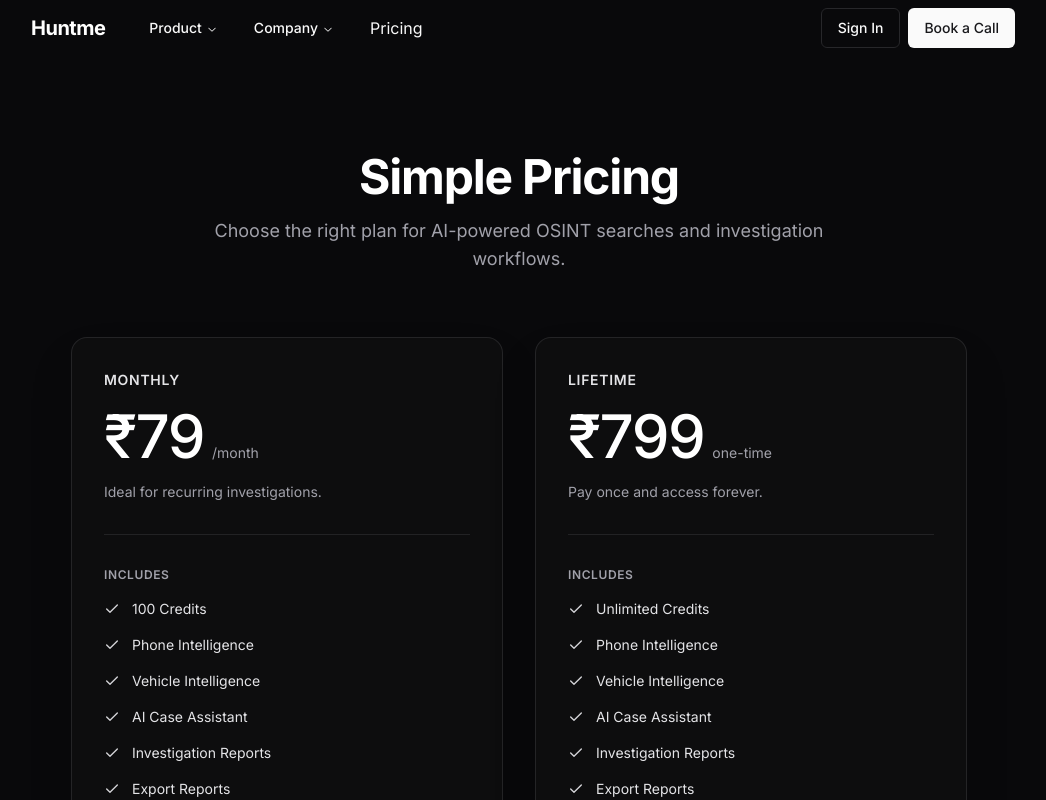
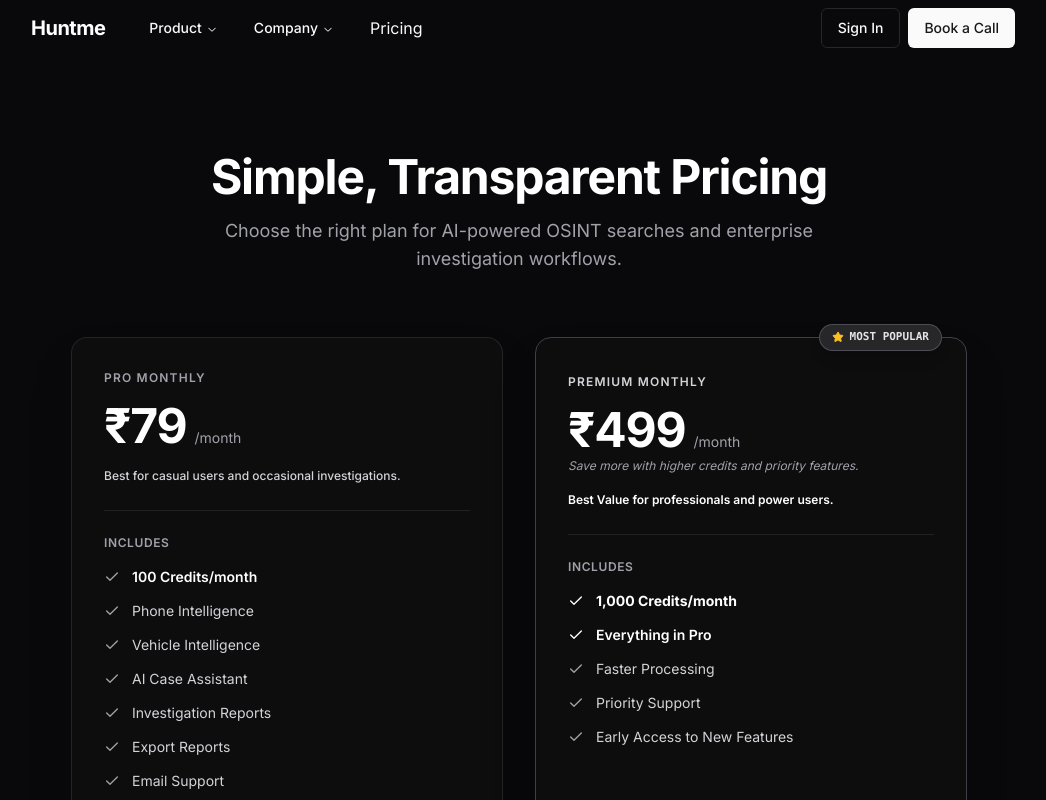
Before and after one commit to weanonymous01/Huntme-Osint, a Next.js app: page /pricing in a window 1280 px wide. Shown: the top 800 px of the page, without its empty margins (121-1167 px from the left). Built offline with nearby package versions, Linux system fonts and the light colour scheme.

Commit message:
feat: update pricing page with Pro Monthly (₹79) and Premium Monthly (₹499) plans

```diff
--- a/app/pricing/page.tsx
+++ b/app/pricing/page.tsx
@@ -3,7 +3,7 @@
 import React from 'react';
 import { Header } from '@/components/ui/header-3';
 import { Footer } from '@/components/ui/footer';
-import { Check, ArrowRight } from 'lucide-react';
+import { Check, ArrowRight, Star } from 'lucide-react';
 
 export default function PricingPage() {
   return (
@@ -15,71 +15,72 @@
           {/* Header Section */}
           <div className="flex flex-col items-center text-center gap-4 max-w-2xl mx-auto">
             <h1 className="text-4xl sm:text-5xl font-bold tracking-tight text-white">
-              Simple Pricing
+              Simple, Transparent Pricing
             </h1>
             <p className="text-base sm:text-lg text-zinc-400 leading-relaxed">
-              Choose the right plan for AI-powered OSINT searches and investigation workflows.
+              Choose the right plan for AI-powered OSINT searches and enterprise investigation workflows.
             </p>
           </div>
 
           {/* Pricing Cards Grid */}
-          <div className="grid grid-cols-1 md:grid-cols-2 gap-6 lg:gap-8 max-w-4xl mx-auto pt-4">
-            {/* Plan 1: Monthly */}
+          <div className="grid grid-cols-1 md:grid-cols-2 gap-8 max-w-4xl mx-auto pt-4 items-stretch">
+
+            {/* Plan 1: Pro Monthly */}
             <div className="rounded-2xl border border-zinc-800/90 bg-[#0d0d0e] p-8 flex flex-col justify-between shadow-2xl transition-all duration-300 hover:border-zinc-700">
               <div>
                 {/* Plan Header */}
                 <div className="space-y-4">
-                  <h3 className="text-sm font-semibold text-zinc-200 tracking-wider uppercase">
-                    MONTHLY
+                  <h3 className="text-xs font-semibold text-zinc-400 tracking-widest uppercase">
+                    PRO MONTHLY
                   </h3>
                   <div className="flex items-baseline gap-2">
-                    <span className="text-5xl sm:text-6xl font-medium tracking-tight text-white">
+                    <span className="text-5xl font-bold tracking-tight text-white">
                       ₹79
                     </span>
                     <span className="text-sm text-zinc-400 font-normal">
                       /month
                     </span>
                   </div>
-                  <p className="text-sm text-zinc-400">
-                    Ideal for recurring investigations.
+                  <p className="text-xs text-zinc-300 font-medium leading-relaxed">
+                    Best for casual users and occasional investigations.
                   </p>
                 </div>
 
                 {/* Divider */}
-                <div className="border-b border-zinc-800/80 my-8" />
+                <div className="border-b border-zinc-800/80 my-6" />
 
                 {/* Features List */}
                 <div className="space-y-4">
                   <p className="text-xs font-semibold text-zinc-400 uppercase tracking-wider">
                     Includes
                   </p>
-                  <ul className="space-y-4 text-sm">
+                  <ul className="space-y-3.5 text-sm">
                     <li className="flex items-center gap-3 text-zinc-200">
-                      <Check className="size-4 text-zinc-300 shrink-0" />
-                      <span>100 Credits</span>
+                      <Check className="size-4 text-zinc-400 shrink-0" />
+                      <span className="font-semibold text-white">100 Credits/month</span>
                     </li>
-                    <li className="flex items-center gap-3 text-zinc-200">
-                      <Check className="size-4 text-zinc-300 shrink-0" />
+                    <li className="flex items-center gap-3 text-zinc-300">
+                      <Check className="size-4 text-zinc-400 shrink-0" />
                       <span>Phone Intelligence</span>
                     </li>
-                    <li className="flex items-center gap-3 text-zinc-200">
-                      <Check className="size-4 text-zinc-300 shrink-0" />
+                    <li className="flex items-center gap-3 text-zinc-300">
+                      <Check className="size-4 text-zinc-400 shrink-0" />
                       <span>Vehicle Intelligence</span>
                     </li>
-                    <li className="flex items-center gap-3 text-zinc-200">
-                      <Check className="size-4 text-zinc-300 shrink-0" />
+                    <li className="flex items-center gap-3 text-zinc-300">
+                      <Check className="size-4 text-zinc-400 shrink-0" />
                       <span>AI Case Assistant</span>
                     </li>
-                    <li className="flex items-center gap-3 text-zinc-200">
-                      <Check className="size-4 text-zinc-300 shrink-0" />
+                    <li className="flex items-center gap-3 text-zinc-300">
+                      <Check className="size-4 text-zinc-400 shrink-0" />
                       <span>Investigation Reports</span>
                     </li>
-                    <li className="flex items-center gap-3 text-zinc-200">
-                      <Check className="size-4 text-zinc-300 shrink-0" />
+                    <li className="flex items-center gap-3 text-zinc-300">
+                      <Check className="size-4 text-zinc-400 shrink-0" />
                       <span>Export Reports</span>
                     </li>
-                    <li className="flex items-center gap-3 text-zinc-200">
-                      <Check className="size-4 text-zinc-300 shrink-0" />
+                    <li className="flex items-center gap-3 text-zinc-300">
+                      <Check className="size-4 text-zinc-400 shrink-0" />
                       <span>Email Support</span>
                     </li>
                   </ul>
@@ -90,7 +91,7 @@
               <div className="pt-8">
                 <a
                   href="/login"
-                  className="w-full bg-white hover:bg-zinc-200 text-black font-medium py-3 px-4 rounded-lg flex items-center justify-center gap-2 transition-colors text-sm"
+                  className="w-full bg-zinc-800 hover:bg-zinc-700 border border-zinc-700/80 text-white font-medium py-3 px-4 rounded-xl flex items-center justify-center gap-2 transition-all text-sm shadow-md"
                 >
                   <span>Get Started</span>
                   <ArrowRight className="size-4" />
@@ -98,63 +99,67 @@
               </div>
             </div>
 
-            {/* Plan 2: Lifetime */}
-            <div className="rounded-2xl border border-zinc-800/90 bg-[#0d0d0e] p-8 flex flex-col justify-between shadow-2xl transition-all duration-300 hover:border-zinc-700 relative overflow-hidden">
+            {/* Plan 2: Premium Monthly (Highlighted) */}
+            <div className="rounded-2xl border border-zinc-700 bg-[#0d0d0e] p-8 flex flex-col justify-between shadow-2xl transition-all duration-300 hover:border-zinc-600 relative">
+
+              {/* Most Popular Badge */}
+              <div className="absolute -top-3.5 right-6 bg-zinc-800 border border-zinc-600/90 text-zinc-200 text-[11px] font-semibold px-3 py-1 rounded-full flex items-center gap-1.5 shadow-lg font-mono">
+                <Star className="size-3 text-amber-400 fill-amber-400" />
+                <span>MOST POPULAR</span>
+              </div>
+
               <div>
                 {/* Plan Header */}
-                <div className="space-y-4">
-                  <h3 className="text-sm font-semibold text-zinc-200 tracking-wider uppercase">
-                    LIFETIME
+                <div className="space-y-4 pt-1">
+                  <h3 className="text-xs font-semibold text-zinc-300 tracking-widest uppercase flex items-center gap-2">
+                    PREMIUM MONTHLY
                   </h3>
-                  <div className="flex items-baseline gap-2">
-                    <span className="text-5xl sm:text-6xl font-medium tracking-tight text-white">
-                      ₹799
-                    </span>
-                    <span className="text-sm text-zinc-400 font-normal">
-                      one-time
-                    </span>
+                  <div className="space-y-1">
+                    <div className="flex items-baseline gap-2">
+                      <span className="text-5xl font-bold tracking-tight text-white">
+                        ₹499
+                      </span>
+                      <span className="text-sm text-zinc-400 font-normal">
+                        /month
+                      </span>
+                    </div>
+                    <p className="text-xs text-zinc-400 italic">
+                      Save more with higher credits and priority features.
+                    </p>
                   </div>
-                  <p className="text-sm text-zinc-400">
-                    Pay once and access forever.
+                  <p className="text-xs text-white font-semibold leading-relaxed">
+                    Best Value for professionals and power users.
                   </p>
                 </div>
 
                 {/* Divider */}
-                <div className="border-b border-zinc-800/80 my-8" />
+                <div className="border-b border-zinc-800/80 my-6" />
 
                 {/* Features List */}
                 <div className="space-y-4">
                   <p className="text-xs font-semibold text-zinc-400 uppercase tracking-wider">
                     Includes
                   </p>
-                  <ul className="space-y-4 text-sm">
+                  <ul className="space-y-3.5 text-sm">
                     <li className="flex items-center gap-3 text-zinc-200">
-                      <Check className="size-4 text-zinc-300 shrink-0" />
-                      <span>Unlimited Credits</span>
+                      <Check className="size-4 text-white shrink-0" />
+                      <span className="font-bold text-white">1,000 Credits/month</span>
                     </li>
                     <li className="flex items-center gap-3 text-zinc-200">
-                      <Check className="size-4 text-zinc-300 shrink-0" />
-                      <span>Phone Intelligence</span>
+                      <Check className="size-4 text-white shrink-0" />
+                      <span className="font-semibold text-white">Everything in Pro</span>
                     </li>
-                    <li className="flex items-center gap-3 text-zinc-200">
-                      <Check className="size-4 text-zinc-300 shrink-0" />
-                      <span>Vehicle Intelligence</span>
+                    <li className="flex items-center gap-3 text-zinc-300">
+                      <Check className="size-4 text-zinc-400 shrink-0" />
+                      <span>Faster Processing</span>
                     </li>
-                    <li className="flex items-center gap-3 text-zinc-200">
-                      <Check className="size-4 text-zinc-300 shrink-0" />
-                      <span>AI Case Assistant</span>
+                    <li className="flex items-center gap-3 text-zinc-300">
+                      <Check className="size-4 text-zinc-400 shrink-0" />
+                      <span>Priority Support</span>
                     </li>
-                    <li className="flex items-center gap-3 text-zinc-200">
-                      <Check className="size-4 text-zinc-300 shrink-0" />
-                      <span>Investigation Reports</span>
-                    </li>
-                    <li className="flex items-center gap-3 text-zinc-200">
-                      <Check className="size-4 text-zinc-300 shrink-0" />
-                      <span>Export Reports</span>
-                    </li>
-                    <li className="flex items-center gap-3 text-zinc-200">
-                      <Check className="size-4 text-zinc-300 shrink-0" />
-                      <span>Email Support</span>
+                    <li className="flex items-center gap-3 text-zinc-300">
+                      <Check className="size-4 text-zinc-400 shrink-0" />
+                      <span>Early Access to New Features</span>
                     </li>
                   </ul>
                 </div>
@@ -164,13 +169,14 @@
               <div className="pt-8">
                 <a
                   href="/login"
-                  className="w-full bg-white hover:bg-zinc-200 text-black font-medium py-3 px-4 rounded-lg flex items-center justify-center gap-2 transition-colors text-sm"
+                  className="w-full bg-white hover:bg-zinc-200 text-black font-semibold py-3 px-4 rounded-xl flex items-center justify-center gap-2 transition-colors text-sm shadow-xl"
                 >
-                  <span>Buy Lifetime</span>
+                  <span>Upgrade to Premium</span>
                   <ArrowRight className="size-4" />
                 </a>
               </div>
             </div>
+
           </div>
         </div>
       </main>
```
